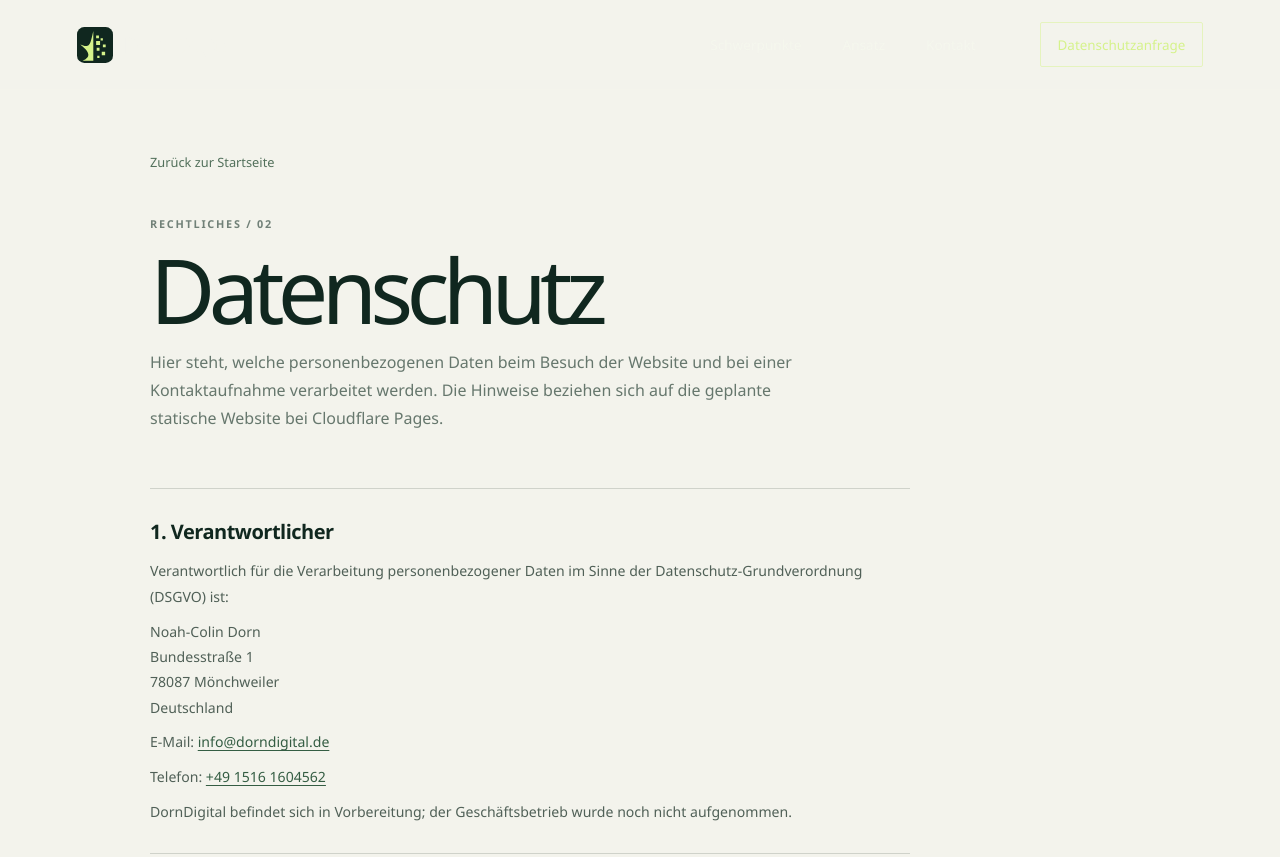
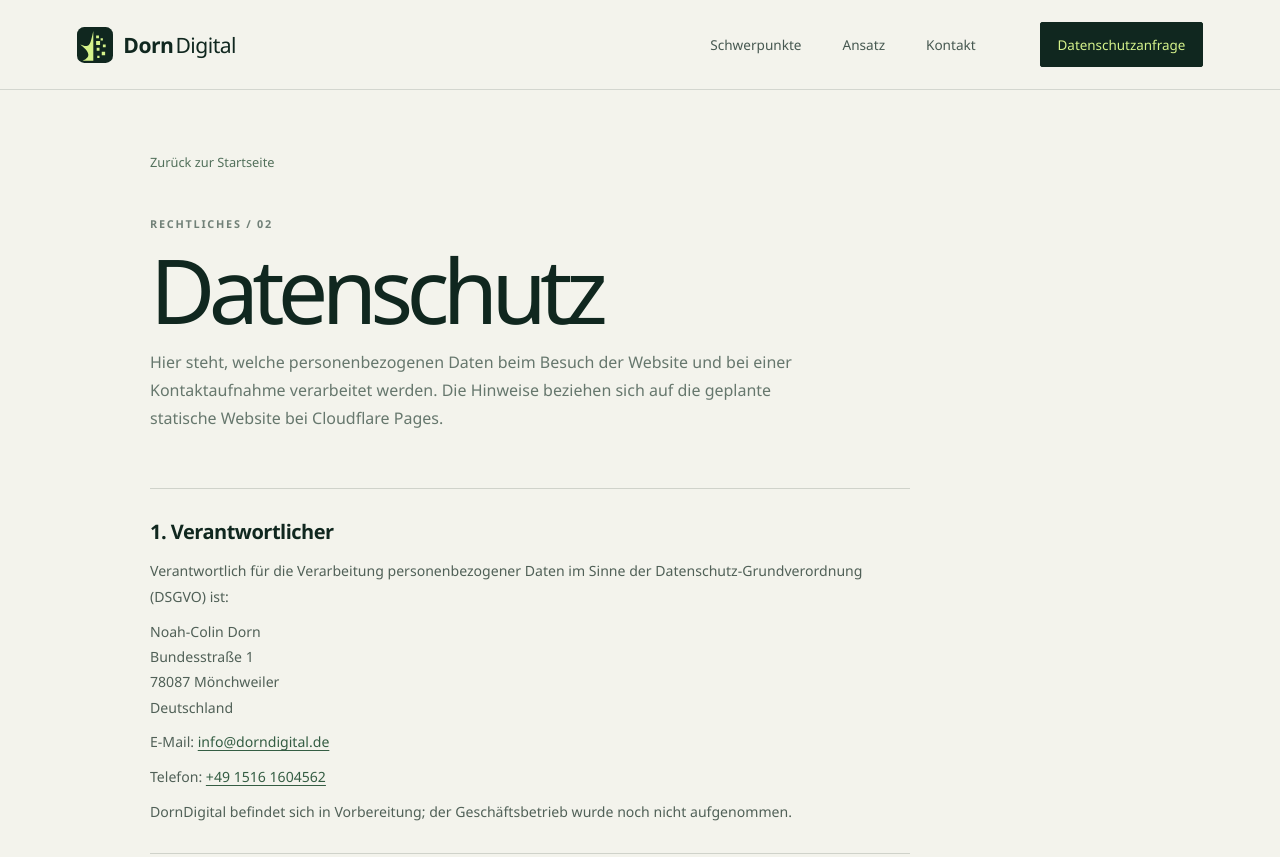
Before and after one commit to dorndigital/dorndigital-website, a plain HTML site: page datenschutz/index.html in a window 1280 px wide. Shown: the top 857 px of the page. Drawn offline with Linux system fonts and the light colour scheme.

Commit message:
Improve contrast in the privacy header

```diff
--- a/datenschutz/index.html
+++ b/datenschutz/index.html
@@ -7,9 +7,9 @@
   <meta name="description" content="Datenschutzhinweise für dorndigital.de.">
   <title>Datenschutz — DornDigital</title>
   <link rel="icon" href="/favicon.svg?v=color-20261115" type="image/svg+xml">
-  <link rel="stylesheet" href="/styles.css?v=header-logo-20261116">
+  <link rel="stylesheet" href="/styles.css?v=legal-buttons-20261116">
 </head>
-<body>
+<body class="legal-page">
   <a class="skip-link" href="#inhalt">Zum Inhalt springen</a>
   <header class="site-header">
     <a class="brand" href="/" aria-label="DornDigital – Startseite"><img class="brand-mark" src="/favicon.svg?v=color-20261115" alt="" width="36" height="36"><span class="brand-name"><strong>Dorn</strong><span>Digital</span></span></a>
```
